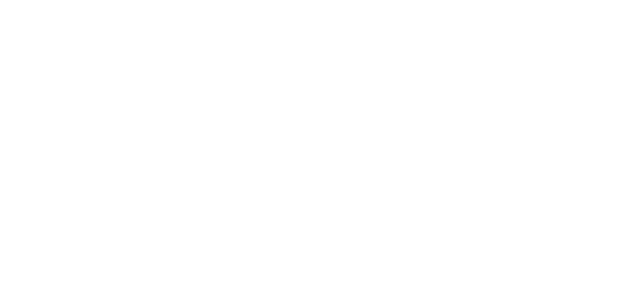
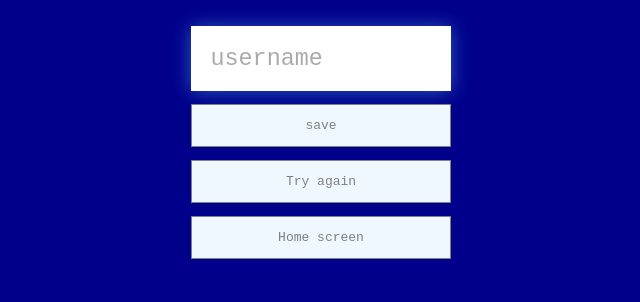
Before and after one commit to dgchromy/donalds_api_quiz, a plain HTML site: page end.html in a window 1280 px wide. Shown: the whole page, without its empty margins (319-959 px from the left). Drawn offline with Linux system fonts and the light colour scheme.

Commit message:
modified css for each html

```diff
--- a/assets/app.css
+++ b/assets/app.css
@@ -0,0 +1,112 @@
+:root{
+    background-color: darkblue;
+    font-size: 62.5;
+}
+
+*{
+    box-sizing: border-box;
+    font-family: monospace;
+    margin: 0;
+    padding: 0;
+    color: darkcyan;
+}
+h1, h2, h3, h4{
+    margin-bottom: 1rem;
+}
+
+h1{
+    font-size: 5.4rem;
+    color: darkcyan;
+    margin-bottom: 5rem;
+}
+
+h1 > span{
+    font-size: 1rem;
+    font-weight: 500;
+}
+
+h2{
+    font-size: 2.4rem;
+    margin-bottom: 4rem;
+    font-weight: 700;
+
+}
+
+h3{
+    font-size: 2rem;
+    font-weight: 500;
+}
+
+.container{
+    width: 100vw;
+    /* height: 100vh; */
+    display: flex;
+    justify-content: center;
+    align-items: center;
+    /* max-width: 80rem; */
+    margin: 0;
+    padding: 2rem;
+}
+.contianer > * {
+    width: 100%;
+}
+
+.flex-column{
+    display: flex;
+    flex-direction: column;
+}
+.flex-center{
+    justify-content: center;
+    align-items: center;
+}
+
+.justify-center{
+    justify-content: center;
+}
+
+.text-center{
+    text-align: center;
+}
+
+.hidden{
+    display:none;
+}
+
+.btn{
+    font-size: 1rem;
+    padding: 1rem;
+    width: 20rem;
+    text-align: center;
+    border: 0.1rem solid grey;
+    margin-bottom: 1rem;
+    text-decoration: none;
+    color: grey;
+    background-color: aliceblue;
+}
+
+.btn:hover{
+    cursor: pointer;
+    box-shadow: 0 0.5rem 1.4rem 0 rgba(86, 185, 235, 0.5);
+    transform: translate(-0.1rem);
+}
+
+/*Froms*/
+
+form{
+    width: 100%;
+    display: flex;
+    flex-direction: column;
+    align-items: center;
+}
+input{
+    margin-bottom: 1rem;
+    width: 20rem;
+    padding: 1.5rem;
+    font-size: 1.8rem;
+    border: none;
+    box-shadow: 0 0.1rem 1.4rem 0 rgba(86, 185, 235, 0.5);
+}
+
+ input::placeholder{
+     color: #aaa
+ }
--- a/assets/game.css
+++ b/assets/game.css
@@ -60,6 +60,7 @@
 
 .hud-prefix{
     text-align: center;
+    padding: 1rem 1rem;
     font-size: 1.5rem;
 }
 
--- a/assets/style.css
+++ b/assets/style.css
@@ -0,0 +1,4 @@
+:root {
+    background-color: darkblue;
+    font-size: 62.5;
+}
--- a/end.html
+++ b/end.html
@@ -0,0 +1,35 @@
+<!DOCTYPE html>
+<html lang="en">
+<head>
+    <meta charset="UTF-8">
+    <meta name="viewport" content="width=device-width, initial-scale=1.0">
+    <title>Quiz ended!</title>
+    <link rel="stylesheet" href="assets/app.css">
+</head>
+<body>
+<div class="container">
+    <div id="end" class="flex-center flex-column">
+        <hi id="finalScore"></hi>
+        <form>
+            <input
+            type="text"
+            name="username"
+            placeholder="username"
+            />
+            <button
+            type="submit"
+            class="btn"
+            id="saveHighScore(event)"
+            disabled
+            >
+            save
+            </button>
+        </form>
+        <a class="btn" href="game.html"> Try again</a>
+        <a class="btn" href="index.html"> Home screen</a>
+    </div>
+</div>
+
+ <script src="assets/end.js"></script>
+</body>
+</html>
```
Also changed, not shown: index.html (+1 -1 lines), assets/end.js (added), assets/script.js (deleted).
